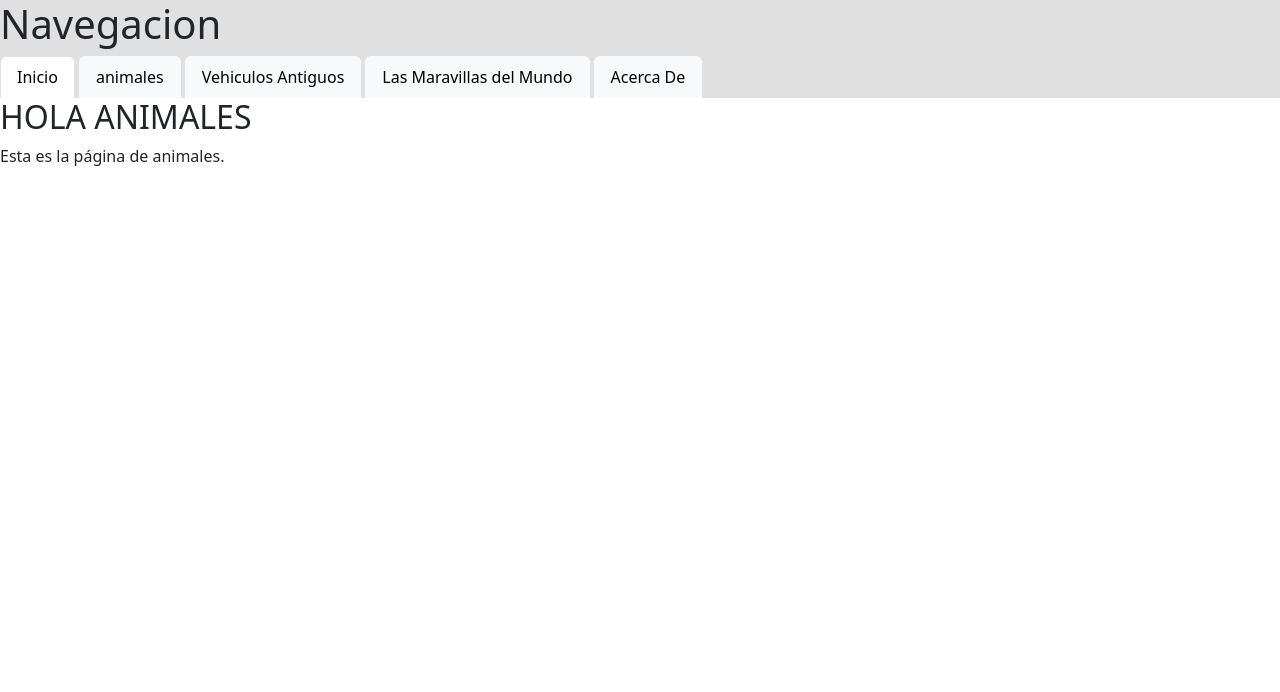
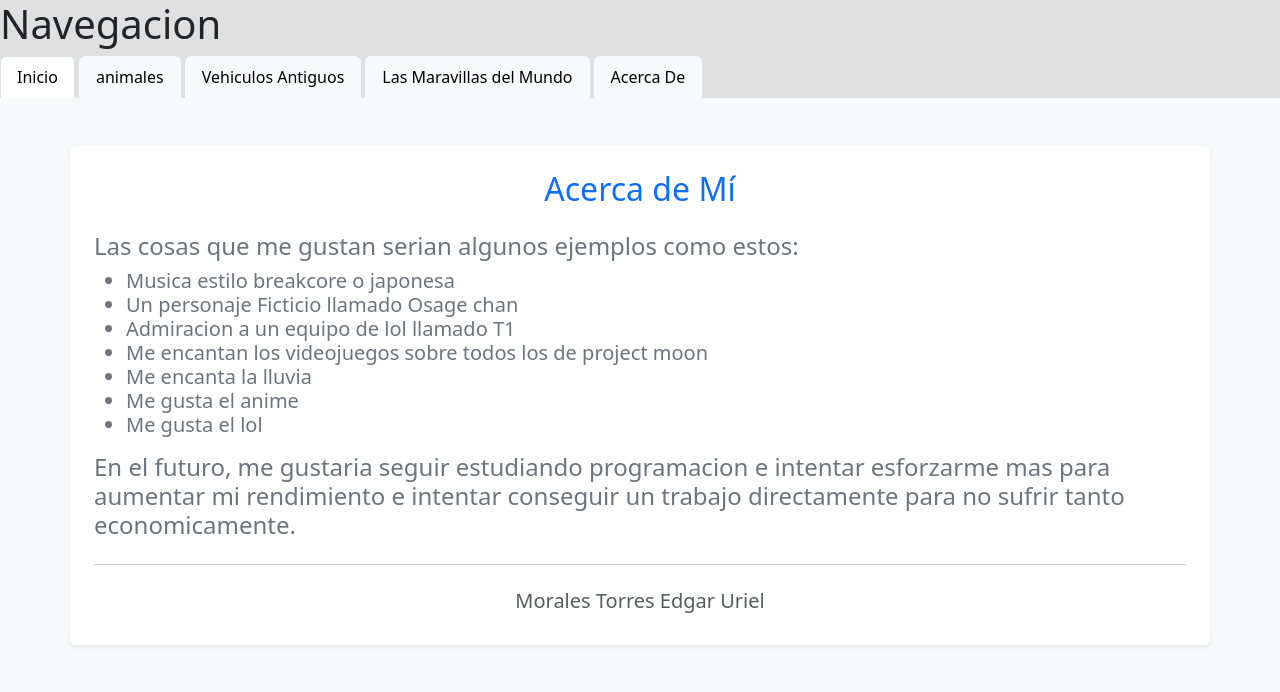
Before and after one commit to EdgarUrielMoralesTorres/PaginaWebConEntrono, a Flask app: page /AcercaDe in a window 1280 px wide. Shown: the top 692 px of the page. Run offline with Flask 3, Linux system fonts and the light colour scheme.

Commit message:
acercademi

```diff
--- a/templates/AcercaDe.html
+++ b/templates/AcercaDe.html
@@ -1,7 +1,37 @@
 {% extends 'base.html' %}
-
+{% block title %}<title>Acerca de...</title>{% endblock %}
 
 {% block content %}
-  <h2>HOLA ANIMALES</h2>
-  <p>Esta es la página de animales.</p>
+<div class="bg-light py-5">
+  <div class="container bg-white rounded shadow-sm p-4">
+    <h2 class="text-center mb-4 text-primary">Acerca de Mí</h2>
+
+      <div class="col-md">
+        <h4 class="text-justify text-secondary">
+          Las cosas que me gustan serian algunos ejemplos como estos:
+
+         <h5 class="text-justify text-secondary"> <ul>
+  <li>Musica estilo breakcore o japonesa</li>
+  <li>Un personaje Ficticio llamado Osage chan</li>
+  <li>Admiracion a un equipo de lol llamado T1</li>
+  <li>Me encantan los videojuegos sobre todos los de project moon</li>
+  <li>Me encanta la lluvia</li>
+  <li>Me gusta el anime</li>
+  <li>Me gusta el lol</li>
+
+</ul>
+</h5>
+        </h4>
+
+        <h4 class="text-justify text-secondary">
+          En el futuro, me gustaria seguir estudiando programacion e intentar esforzarme mas para aumentar mi rendimiento e intentar conseguir un trabajo directamente
+          para no sufrir tanto economicamente.
+        </h4>
+      </div>
+
+    <hr class="my-4">
+
+    <h5 class="text-center text-muted">Morales Torres Edgar Uriel</h5>
+  </div>
+</div>
 {% endblock %}
--- a/templates/base.html
+++ b/templates/base.html
@@ -38,4 +38,7 @@
 
   <script src="https://cdn.jsdelivr.net/npm/bootstrap@5.3.3/dist/js/bootstrap.bundle.min.js"></script>
 </body>
+<footer>
+</footer>
+
 </html>
```
